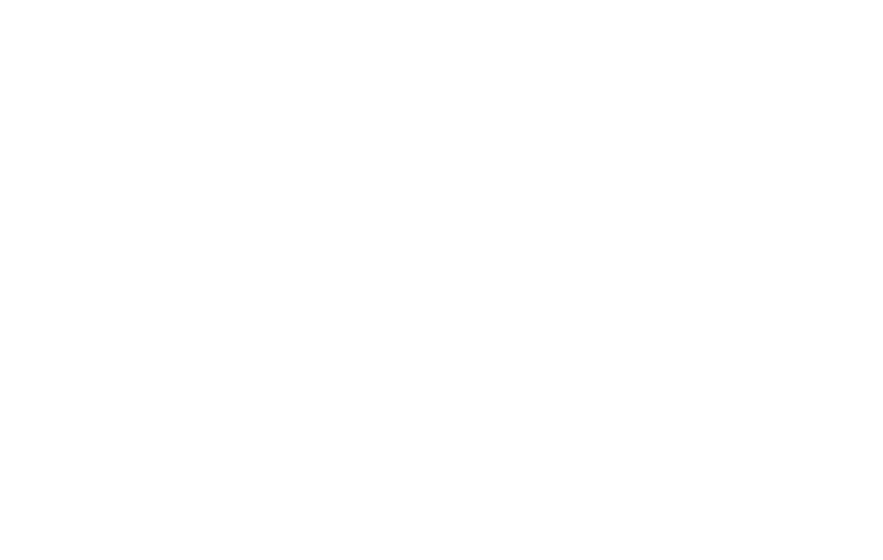
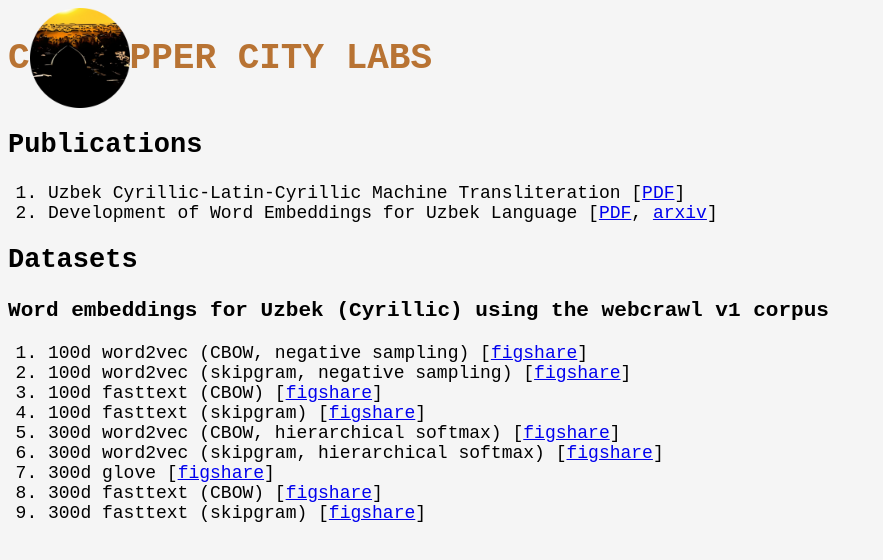
Before and after one commit to coppercitylabs/coppercitylabs.github.io, a plain HTML site: page index.html in a window 1280 px wide. Shown: the whole page, without its empty margins (0-883 px from the left). Drawn offline with Linux system fonts and the light colour scheme.

Commit message:
Add papers and datasets

```diff
--- /dev/null
+++ b/css/index.css
@@ -0,0 +1,20 @@
+body {
+    background-color: #f5f5f5;
+    font-family: Courier New;
+    font-size: 18px;
+}
+
+header > img,
+header > span {
+    display: inline-block;
+    vertical-align: middle
+}
+
+header > span {
+    color: #b87333;
+    font-size: 2em;
+    font-weight: bold;
+    margin: 0;
+    padding: 0;
+    text-transform: uppercase;
+}
--- a/index.html
+++ b/index.html
@@ -3,7 +3,35 @@
   <head>
     <meta charset="utf-8">
     <title>Copper City Labs</title>
+    <link href="css/index.css" rel="stylesheet">
   </head>
   <body>
+      <header>
+          <span>C</span><img src="images/logo.png" width="100" height="100" alt="Copper City Labs Logo"><span>pper City Labs</span>
+      </header>
+      <main>
+          <h2>Publications</h2>
+          <ol>
+              <li>Uzbek Cyrillic-Latin-Cyrillic Machine Transliteration [<a href="papers/uzbek-cyrillic-latin-cyrillic-machine-transliteration.pdf">PDF</a>]</li>
+              <li>Development of Word Embeddings for Uzbek Language [<a href="papers/development-of-word-embeddings-for-uzbek-language.pdf">PDF</a>, <a href="https://arxiv.org/abs/2009.14384">arxiv</a>]
+              </li>
+          </ol>
+
+          <h2>Datasets</h2>
+          <h3>Word embeddings for Uzbek (Cyrillic) using the webcrawl v1 corpus</h3>
+          <ol>
+              <li>100d word2vec (CBOW, negative sampling) [<a href="https://figshare.com/articles/dataset/uzb-cyrl-webcrawl-v1-word2vec-cbow-ns-100d/12991472">figshare</a>]</li>
+              <li>100d word2vec (skipgram, negative sampling) [<a href="https://figshare.com/articles/dataset/uzb-cyrl-webcrawl-v1-word2vec-skipgram-ns-100d/12991484">figshare</a>]</li>
+              <li>100d fasttext (CBOW) [<a href="https://figshare.com/articles/dataset/uzb-cyrl-webcrawl-v1-fasttext-cbow-100d/12999098">figshare</a>]</li>
+              <li>100d fasttext (skipgram) [<a href="https://figshare.com/articles/dataset/uzb-cyrl-webcrawl-v1-fasttext-skipgram-100d/12999815">figshare</a>]</li>
+              <li>300d word2vec (CBOW, hierarchical softmax) [<a href="https://figshare.com/articles/dataset/uzb-cyrl-webcrawl-v1-word2vec-cbow-hs-300d/12991454">figshare</a>]</li>
+              <li>300d word2vec (skipgram, hierarchical softmax) [<a href="https://figshare.com/articles/dataset/uzb-cyrl-webcrawl-v1-word2vec-skipgram-hs-300d/12991475">figshare</a>]</li>
+              <li>300d glove [<a href="https://figshare.com/articles/dataset/uzb-cyrl-webcrawl-v1-glove-300d/12991487">figshare</a>]</li>
+              <li>300d fasttext (CBOW) [<a href="https://figshare.com/articles/dataset/uzb-cyrl-webcrawl-v1-fasttext-cbow-300d/12999116">figshare</a>]</li>
+              <li>300d fasttext (skipgram) [<a href="https://figshare.com/articles/dataset/300d_fasttext_skipgram_embeddings_for_Cyrillic_Uzbek_using_webcrawl_v1_corpus/12999839">figshare</a>]</li>
+          </ol>
+      </main>
+      <footer>
+      </footer>
   </body>
 </html>
```
Also changed, not shown: images/logo.png (added), 2 other files.
